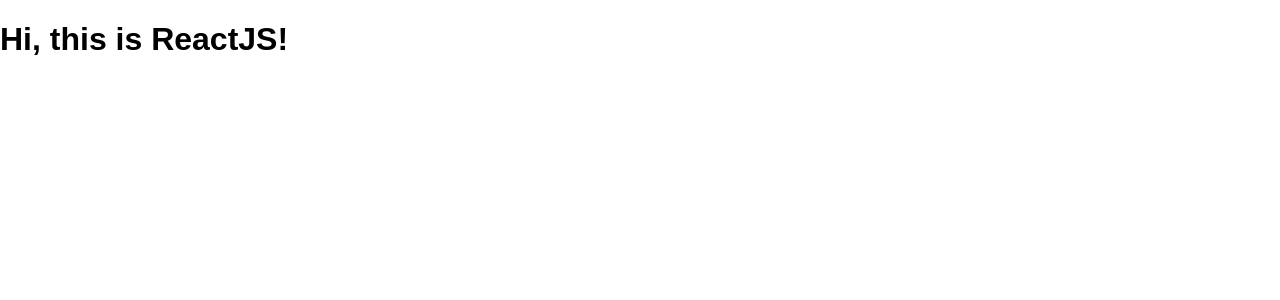
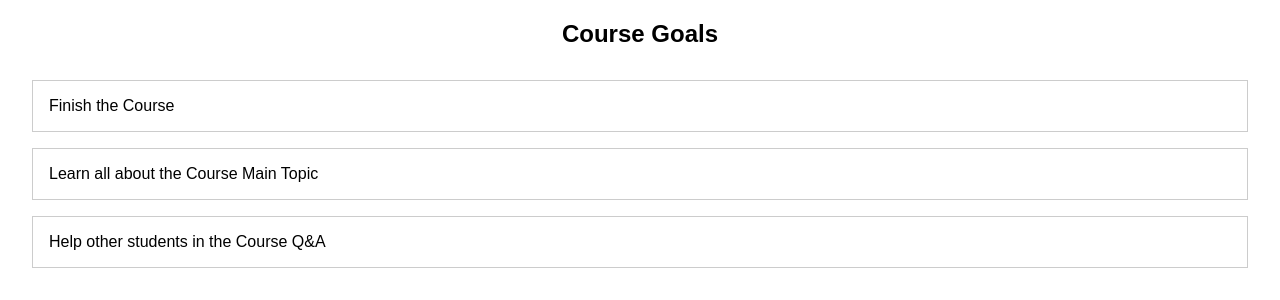
Before and after one commit to AJ-Mackay/RNtPG-RR, a React (Create React App) app: page / in a window 1280 px wide. Shown: the top 300 px of the page. Built offline with nearby package versions, Linux system fonts and the light colour scheme.

Commit message:
Working with Multiple Components

```diff
--- /dev/null
+++ b/src/App.css
@@ -0,0 +1,3 @@
+.course-goals h2 {
+    text-align: center;
+}
--- a/src/App.js
+++ b/src/App.js
@@ -1,9 +1,18 @@
 import React from 'react';
+
+import GoalList from './components/GoalList';
+import './App.css';
 
 const App = () => {
   // return React.createElement('h1', {}, 'Hi, this is React!');
-  return <h1 title="This works!">Hi, this is ReactJS!</h1>;
+  // return <h1 title="This works!">Hi, this is ReactJS!</h1>;
   // return React.createElement('h1', {title: 'This works!'}, 'Hi, this is ReactJS!');
+  return (
+    <div className="course-goals">
+      <h2>Course Goals</h2>
+      <GoalList />
+    </div>
+  );
 };
 
 // Old React would be written as:
--- /dev/null
+++ b/src/components/GoalList.css
@@ -0,0 +1,11 @@
+.goal-list {
+    list-style: none;
+    margin: 2rem;
+    padding: 0;
+}
+
+.goal-list li {
+    margin: 1rem 0;
+    border: 1px solid #ccc;
+    padding: 1rem;
+}
--- /dev/null
+++ b/src/components/GoalList.js
@@ -0,0 +1,15 @@
+import React from 'react';
+
+import './GoalList.css';
+
+const GoalList = () => {
+    return (
+        <ul className="goal-list">
+        <li>Finish the Course</li>
+        <li>Learn all about the Course Main Topic</li>
+        <li>Help other students in the Course Q&amp;A</li>
+      </ul>
+    );
+};
+
+export default GoalList;
```
